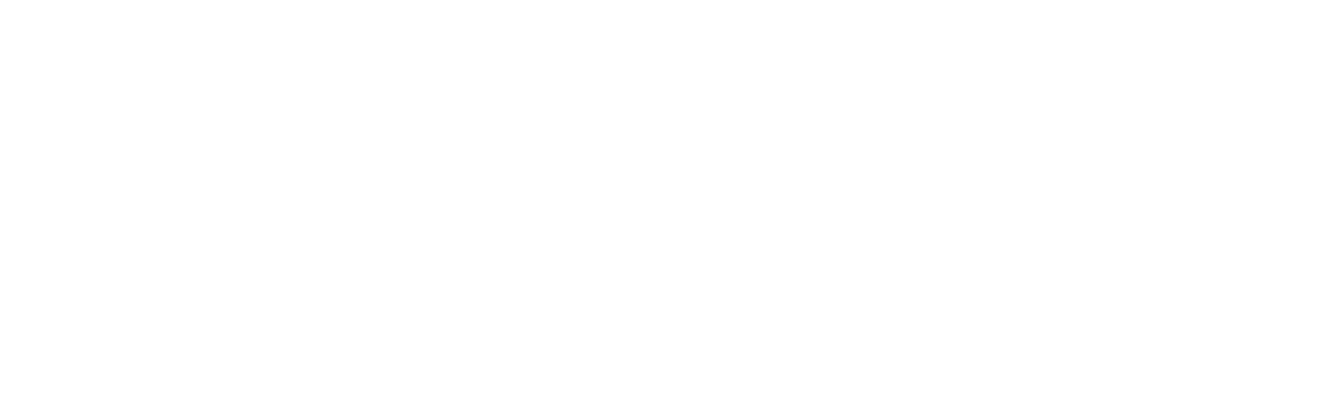
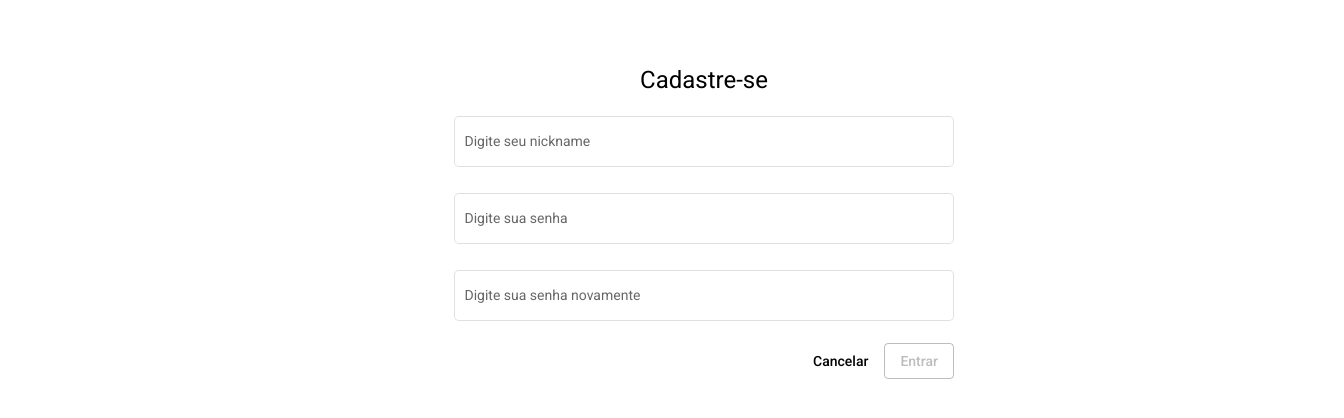
Before and after one commit to laurencioScript/FIFO-FRONT, an Angular app: page /cadastro in a window 1280 px wide. Before the commit this address led to /. Shown: the top 418 px of the page, 1344 px wide, since content can reach past the window. Built offline with nearby package versions, Linux system fonts and the light colour scheme.

Commit message:
feta : created form to create account

```diff
--- a/src/app/app-routing.module.ts
+++ b/src/app/app-routing.module.ts
@@ -2,10 +2,12 @@ import { NgModule } from '@angular/core';
 import { Routes, RouterModule } from '@angular/router';
 import { HomePageComponent} from './../app/home-page/home-page.component';
 import { QueuePageComponent } from './queue-page/queue-page.component';
+import { RegisterPageComponent } from './register-page/register-page.component';
 
 const routes: Routes = [
   { path: '', component: HomePageComponent},
   { path: 'filas', component: QueuePageComponent},
+  { path: 'cadastro', component: RegisterPageComponent},
 ];
 
 @NgModule({
--- a/src/app/app.module.ts
+++ b/src/app/app.module.ts
@@ -20,6 +20,7 @@ import {MatCardModule} from '@angular/material/card';
 import { FormQueueComponent } from './queue-page/form-queue/form-queue.component';
 import { HttpClientModule } from '@angular/common/http';
 import { ModalConfirmationComponent } from './shared/modal-confirmation/modal-confirmation.component';
+import { RegisterPageComponent } from './register-page/register-page.component';
 
 
 @NgModule({
@@ -30,6 +31,7 @@ import { ModalConfirmationComponent } from './shared/modal-confirmation/modal-co
     QueuePageComponent,
     FormQueueComponent,
     ModalConfirmationComponent,
+    RegisterPageComponent,
   ],
   imports: [
     BrowserModule,
--- a/src/app/home-page/form-login/form-login.component.html
+++ b/src/app/home-page/form-login/form-login.component.html
@@ -15,7 +15,7 @@
     <br />
     <mat-form-field appearance="outline">
       <mat-label>senha</mat-label>
-      <input matInput [(ngModel)]="password" name="senha" type="text" placeholder="Ex.: 1234" />
+      <input matInput [(ngModel)]="password" name="senha" type="password" placeholder="Ex.: 1234" />
     </mat-form-field>
   </div>
   <div class="btn-group">
--- a/src/app/home-page/home-page.component.html
+++ b/src/app/home-page/home-page.component.html
@@ -6,7 +6,7 @@
 
     <div>
       <button mat-button (click)="openFormLogin()" class="login" >Fazer login</button>
-      <button mat-raised-button class="cadastro">Cadastrar-se</button>
+      <button mat-raised-button (click)="register()" class="cadastro">Cadastrar-se</button>
     </div>
   </header>
   <main class="content">
--- a/src/app/home-page/home-page.component.ts
+++ b/src/app/home-page/home-page.component.ts
@@ -1,5 +1,7 @@
 import { Component, OnInit } from '@angular/core';
 import { MatDialog } from '@angular/material/dialog';
+import { Router } from '@angular/router';
+import { AuthService } from '../service/auth.service';
 import { FormLoginComponent } from './form-login/form-login.component'
 
 @Component({
@@ -9,9 +11,15 @@ import { FormLoginComponent } from './form-login/form-login.component'
 })
 export class HomePageComponent implements OnInit {
 
-  constructor(public dialog: MatDialog) { }
+  constructor(public dialog: MatDialog,private router : Router, private readonly authService : AuthService) { }
 
   ngOnInit(): void {
+    const token = this.authService.getToken();
+    console.log('>>> token',token);
+    if(token == "null"|| !token){
+      return;
+    }
+    this.router.navigateByUrl("filas");
   }
 
   openFormLogin(){
@@ -23,4 +31,8 @@ export class HomePageComponent implements OnInit {
     // });
   }
 
+  register(){
+    this.router.navigateByUrl("cadastro");
+  }
+
 }
--- a/src/app/queue-page/queue-page.component.ts
+++ b/src/app/queue-page/queue-page.component.ts
@@ -24,7 +24,7 @@ export class QueuePageComponent implements OnInit {
   constructor(private authService : AuthService, private router : Router,
     public dialog: MatDialog,
     private readonly queueService : QueueService) {
-    if(this.authService.getUser() == 'null' || !JSON.parse(this.authService.getUser()).id ){
+    if(this.authService.getToken() == 'null' || !this.authService.getToken()  ){
       this.router.navigateByUrl("");
     }
     this.userLogged = JSON.parse(this.authService.getUser());
@@ -116,6 +116,7 @@ export class QueuePageComponent implements OnInit {
 
   logout(){
     this.authService.setUser(null);
+    this.authService.setToken(null);
     this.router.navigateByUrl("");
   }
 
--- /dev/null
+++ b/src/app/register-page/register-page.component.html
@@ -0,0 +1,21 @@
+<div style="width:100%;display: flex; align-items: center; flex-direction: column; margin: 64px;">
+  <h1>Cadastre-se</h1>
+  <form style="display: flex;flex-direction: column; width: 500px;">
+    <mat-form-field appearance="outline">
+      <mat-label>Digite seu nickname</mat-label>
+      <input matInput [(ngModel)]="nickname" autocomplete="off" name="senha" type="text" placeholder="Ex.: @sanguelaranja" />
+    </mat-form-field>
+    <mat-form-field appearance="outline">
+      <mat-label>Digite sua senha</mat-label>
+      <input matInput [(ngModel)]="password" name="senha" autocomplete="off" type="password" placeholder="Ex.: 1234" />
+    </mat-form-field>
+    <mat-form-field appearance="outline">
+      <mat-label>Digite sua senha novamente</mat-label>
+      <input matInput [(ngModel)]="passwordConfirm" name="senha" autocomplete="off" type="password" placeholder="Ex.: 1234" />
+    </mat-form-field>
+    <div style="display: flex;justify-content: flex-end;">
+      <button mat-button (click)="cancel()">Cancelar</button>
+      <button mat-stroked-button [disabled]="isNotValid()" (click)="register()">Entrar</button>
+    </div>
+  </form>
+</div>
--- /dev/null
+++ b/src/app/register-page/register-page.component.ts
@@ -0,0 +1,61 @@
+import { Component, OnInit } from '@angular/core';
+import { Router } from '@angular/router';
+import { AuthService } from '../service/auth.service';
+import { UserService } from '../service/user.service';
+import jwtDecode from "jwt-decode";
+import { MatSnackBar } from '@angular/material/snack-bar';
+
+@Component({
+  selector: 'app-register-page',
+  templateUrl: './register-page.component.html',
+  styleUrls: ['./register-page.component.scss']
+})
+export class RegisterPageComponent implements OnInit {
+  nickname : string = '';
+  password : string = '';
+  passwordConfirm : string = '';
+  constructor(private router : Router,
+    private readonly authService : AuthService,
+    private readonly userService : UserService,
+    private _snackBar: MatSnackBar) { }
+
+  ngOnInit(): void {
+  }
+
+  async register(){
+    try {
+      await this.userService.createUser({
+        nickname:this.nickname,
+        senha:this.password
+      })
+      const {token} = await this.userService.login({
+        senha:this.password,
+        nickname:this.nickname
+      });
+      const user : any = jwtDecode(token)
+      this.authService.setToken(token);
+      this.authService.setUser(JSON.stringify({nickname:this.nickname, id:user.jti})) ;
+      this.router.navigateByUrl("filas");
+    } catch (error) {
+      this.openSnackBar('Nickname ja esta cadastrado!','ok','snack-bar-danger');
+    }
+  }
+
+  openSnackBar(message: string, action: string, color) {
+    this._snackBar.open(message, action, {
+      duration: 2000,
+      verticalPosition: "top",
+      horizontalPosition: "center",
+      panelClass: color,
+    });
+  }
+
+  isNotValid(){
+    return this.nickname.length <= 2 || this.password.length <= 2 || this.password != this.passwordConfirm;
+  }
+
+  cancel(){
+    this.router.navigateByUrl("");
+  }
+
+}
--- a/src/app/service/user.service.ts
+++ b/src/app/service/user.service.ts
@@ -53,7 +53,7 @@ export class UserService {
   async createUser(data){
     try{
       const responseRequest: any = await this.http
-        .post(`${this.developmentUrl}/Usuario/register`, data)
+        .post(`${this.developmentUrl}/Usuario`, data)
         .toPromise();
     } catch(e) {
       console.log('>>> error', e);
```
Also changed, not shown: src/app/register-page/register-page.component.scss (added), 1 other file (tests, documents, lock files or other folders).
